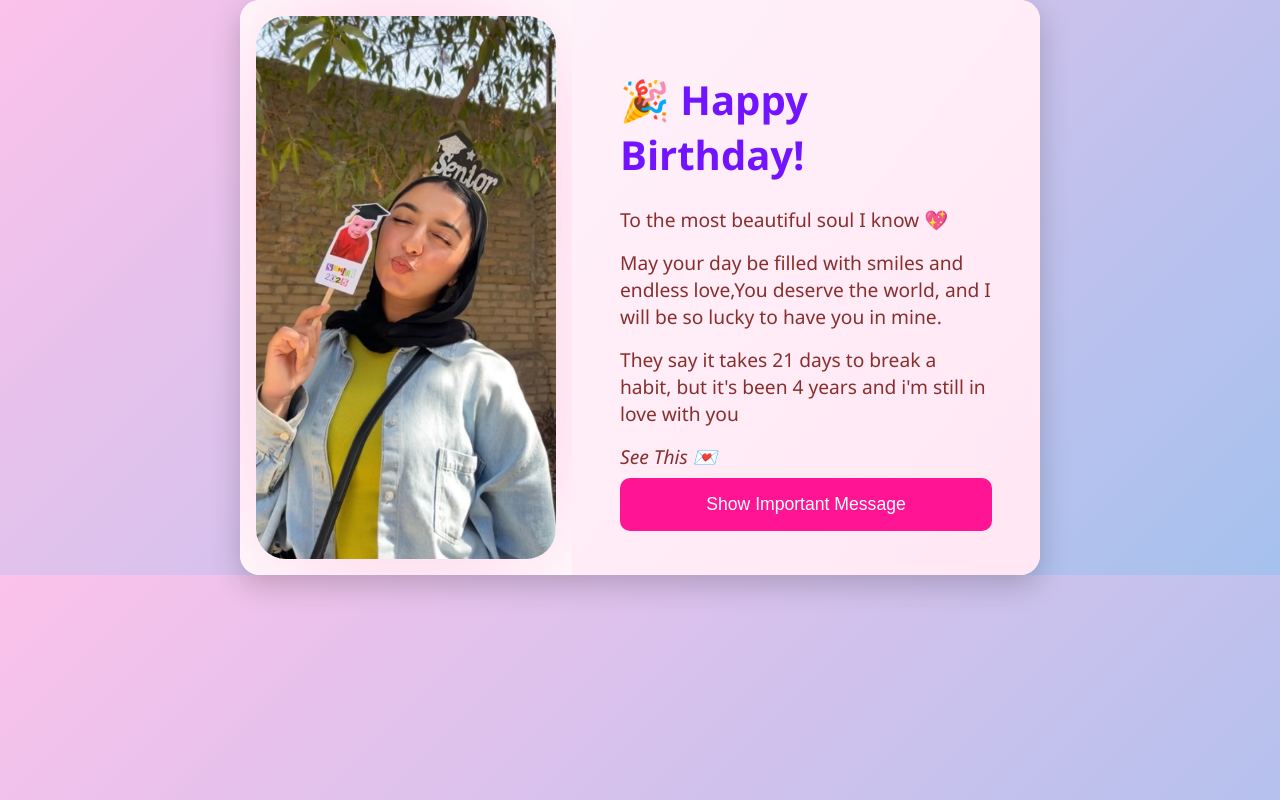
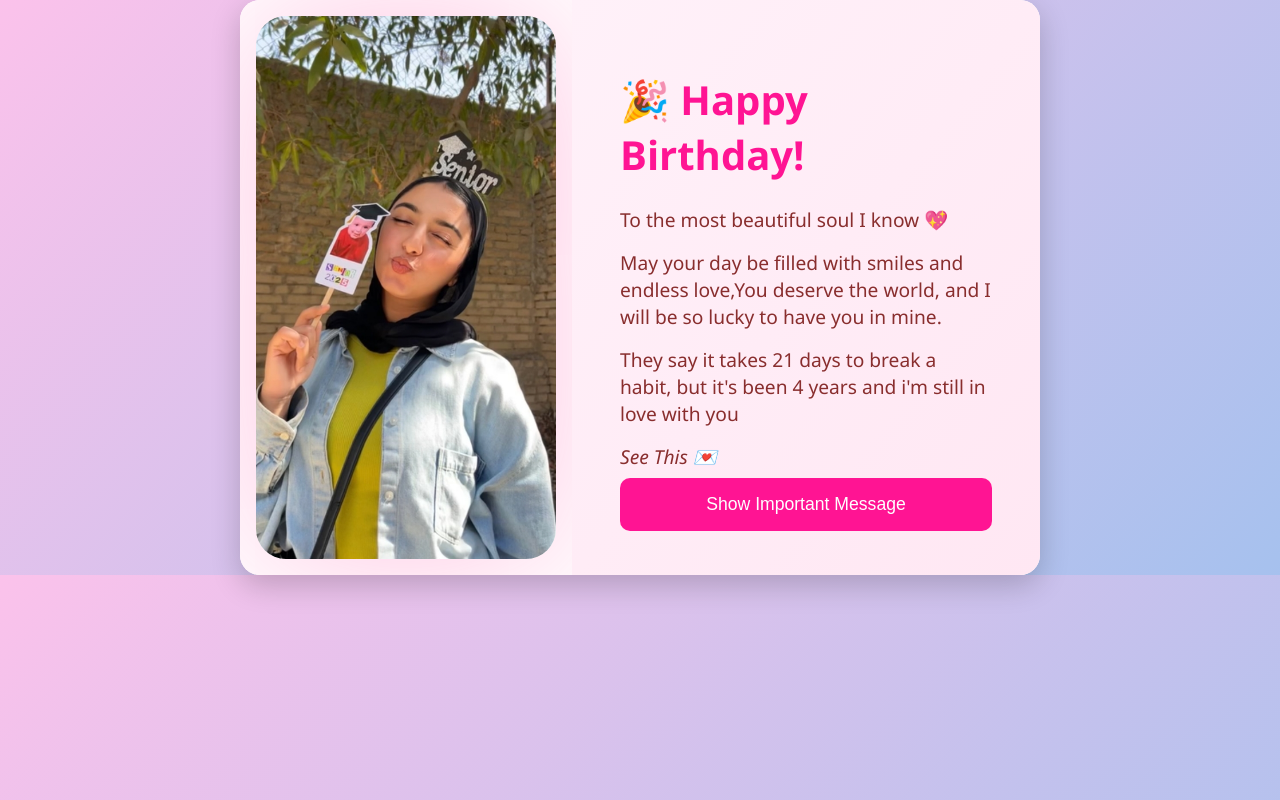
Before and after one commit to mahmoudabdellah1/Birthday-Page, a plain HTML site: page index.html in a window 1280 px wide. Drawn offline with Linux system fonts and the light colour scheme.

Commit message:
Update index.html

```diff
--- a/index.html
+++ b/index.html
@@ -78,7 +78,7 @@
 
       .message-section h1 {
         font-size: 2.5rem;
-        color: #7214ff;
+        color: #ff1493;
         margin-bottom: 1rem;
       }
 
```
